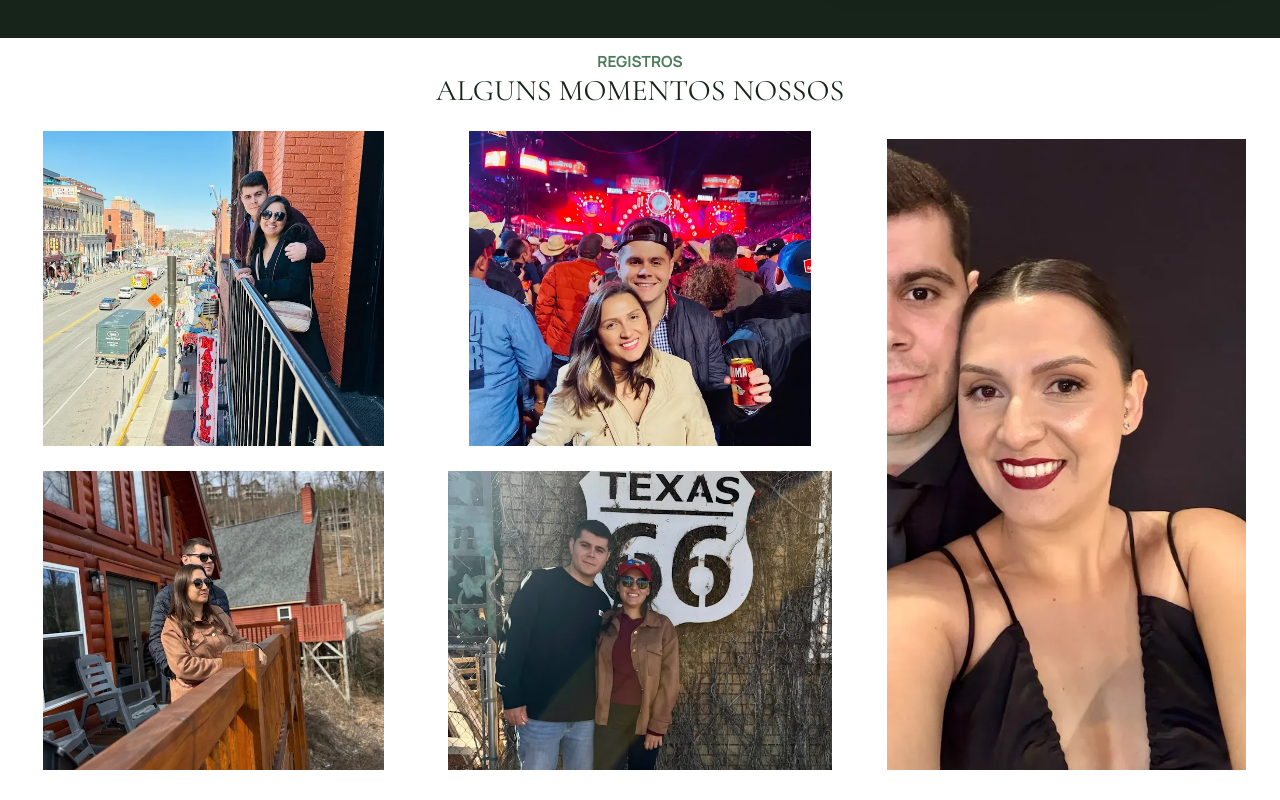
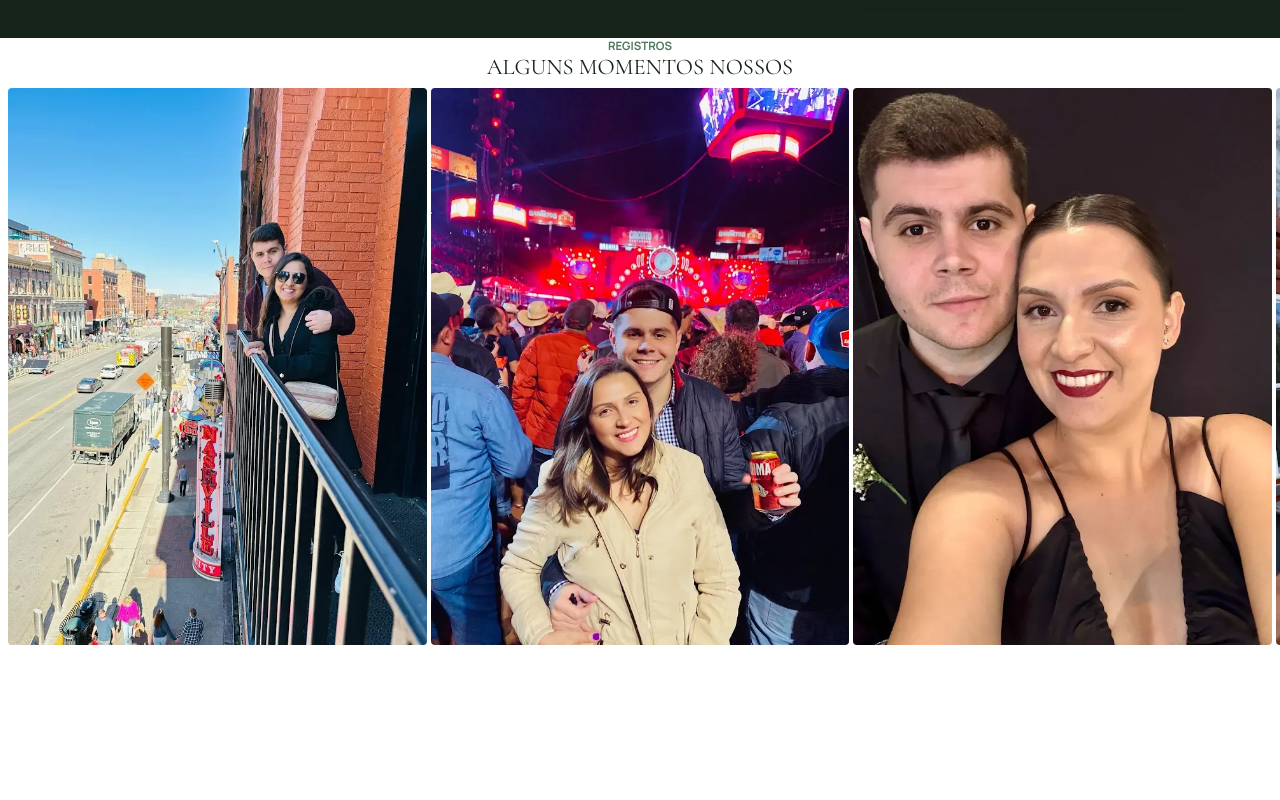
Before and after one commit to felipepereirafdpp/wedding-system-web, a React (Vite) app: page / in a window 1280 px wide. Shown: the part 2280-3080 px from the top of the page. Built offline with nearby package versions, Linux system fonts and the light colour scheme; a web font is replaced by a local one.

Commit message:
Fix: Arruma a visualização da tela galery

```diff
--- a/package.json
+++ b/package.json
@@ -10,6 +10,9 @@
     "preview": "vite preview"
   },
   "dependencies": {
+    "@emotion/react": "^11.14.0",
+    "@emotion/styled": "^11.14.1",
+    "@mui/material": "^9.4.0",
     "react": "^19.2.8",
     "react-dom": "^19.2.8",
     "react-router-dom": "^7.18.2"
--- a/src/Pages/Home/home.css
+++ b/src/Pages/Home/home.css
@@ -542,17 +542,23 @@
 
 
 .gallery {
-    background-color: white;
-    height: 100vh;
+    width: 100%;
+    height: 100dvh;
+    display: flex;
+    flex-direction: column;
 }
 
 .headerGalery {
-    height: 85px;
-    display: flex;
-    justify-content: center;
+    width: 100%;
     text-align: center;
-    flex-direction: column;
-    font-size: 160%;
+    font-size: 1.2rem;
+    flex-shrink: 0;
+}
+
+.containerGalery {
+    width: 100%;
+    flex: 1;
+    min-height: 0;
 }
 
 .textGalery {
@@ -568,105 +574,6 @@
     color: rgb(22, 36, 26);
 }
 
-.containerGalery {
-    display: grid;
-    height: 83%;
-    grid-template-columns: 1fr 1fr 1fr;
-    grid-template-rows: repeat(2, minmax(0, 1fr));
-    grid-template-areas:
-        'img1 img2 img5'
-        'img3 img4 img5'
-    ;
-}
-
-.img1 {
-    grid-area: img1;
-    display: flex;
-    justify-content: center;
-}
-
-.imgTeste1 {
-    background-color: pink;
-    width: 80%;
-    height: 95%;
-    display: flex;
-    align-self: center;
-}
-
-.img2 {
-    grid-area: img2;
-    display: flex;
-    justify-content: center;
-}
-
-.imgTeste2 {
-    background-color: pink;
-    width: 80%;
-    height: 95%;
-    display: flex;
-    align-self: center;
-}
-
-.img3 {
-    grid-area: img3;
-    display: flex;
-    justify-content: center;
-}
-
-.imgTeste3 {
-    background-color: pink;
-    width: 80%;
-    height: 90%;
-    display: flex;
-    align-self: center;
-}
-
-.img4 {
-    grid-area: img4;
-    display: flex;
-    justify-content: center;
-
-}
-
-.geralTeste {
-    width: 100%;
-    height: 100%;
-    object-fit: cover;
-    object-position: right center;
-}
-
-.geralTeste4 {
-    width: 100%;
-    height: 100%;
-    object-fit: cover;
-    object-position: center 30%;
-}
-
-.imgTeste4 {
-    background-color: pink;
-    width: 90%;
-    height: 90%;
-    display: flex;
-    align-self: center
-}
-
-.img5 {
-    grid-area: img5;
-    display: flex;
-    justify-content: center;
-    align-items: center;
-}
-
-.imgTeste5 {
-    width: 84%;
-    height: 95%;
-    background-color: pink;
-}
-
-.gifts {
-    background-color: yellow;
-    height: 100vh;
-}
 
 .footer {
     background-color: rgb(22, 36, 26);
@@ -680,7 +587,8 @@
     flex-direction: row;
     align-items: center;
     justify-content: space-between;
-  margin-bottom: 30px; /* Garante distância da linha */
+    margin-bottom: 30px;
+    /* Garante distância da linha */
 }
 
 .siglaFooter {
@@ -710,7 +618,7 @@
     margin-bottom: 1rem;
 }
 
-.footer h2{
+.footer h2 {
     color: white;
     font-family: 'Manrope', sans-serif;
     font-weight: 400;
--- a/src/Pages/Home/home.tsx
+++ b/src/Pages/Home/home.tsx
@@ -10,6 +10,8 @@ import imgCasal4 from '../../Assets/images/img4.webp';
 import imgCasal5 from '../../Assets/images/img5.webp';
 import logoFooter from '../../Assets/images/logoFooter.png';
 import Location from "./location";
+import ImageList from '@mui/material/ImageList';
+import ImageListItem from '@mui/material/ImageListItem';
 
 
 export default function HomePage() {
@@ -42,6 +44,71 @@ export default function HomePage() {
 
         window.location.href = link;
     };
+
+    const itemData = [
+        {
+            img: imgCasal1,
+            title: 'Breakfast',
+        },
+        {
+            img: imgCasal2,
+            title: 'Burger',
+        },
+        {
+            img: imgCasal3,
+            title: 'Camera',
+        },
+        {
+            img: imgCasal4,
+            title: 'Coffee',
+        },
+        {
+            img: imgCasal5,
+            title: 'Hats',
+        },
+        {
+            img: imgCasal1,
+            title: 'Breakfast',
+        },
+        {
+            img: imgCasal2,
+            title: 'Burger',
+        },
+        {
+            img: imgCasal3,
+            title: 'Camera',
+        },
+        {
+            img: imgCasal4,
+            title: 'Coffee',
+        },
+        {
+            img: imgCasal5,
+            title: 'Hats',
+        },
+        {
+            img: imgCasal1,
+            title: 'Breakfast',
+        },
+        {
+            img: imgCasal2,
+            title: 'Burger',
+        },
+        {
+            img: imgCasal3,
+            title: 'Camera',
+        },
+        {
+            img: imgCasal4,
+            title: 'Coffee',
+        },
+        {
+            img: imgCasal5,
+            title: 'Hats',
+        },
+
+
+    ];
 
 
     return (
@@ -154,31 +221,36 @@ export default function HomePage() {
                     <h1 className="titleGalery">ALGUNS MOMENTOS NOSSOS</h1>
                 </section>
                 <section className="containerGalery">
-                    <section className="img1">
-                        <section className="imgTeste1">
-                            <img className="geralTeste" src={imgCasal1} alt="" />
-                        </section>
-                    </section>
-                    <section className="img2">
-                        <section className="imgTeste2">
-                            <img className="geralTeste" src={imgCasal2} alt="" />
-                        </section>
-                    </section>
-                    <section className="img3">
-                        <section className="imgTeste3">
-                            <img className="geralTeste" src={imgCasal4} alt="" />
-                        </section>
-                    </section>
-                    <section className="img4">
-                        <section className="imgTeste4">
-                            <img className="geralTeste4" src={imgCasal5} alt="" />
-                        </section>
-                    </section>
-                    <section className="img5">
-                        <section className="imgTeste5">
-                            <img className="geralTeste" src={imgCasal3} alt="" />
-                        </section>
-                    </section>
+                    <ImageList
+                        variant="masonry"
+                        cols={3}
+                        sx={{
+                            width: '100%',
+                            height: '100%',
+                            overflowY: 'hidden',
+                            overflowX: 'auto',
+                            padding: '8px',
+                        }}
+                    >
+                        {itemData.map((item) => (
+                            <ImageListItem
+                                key={item.img}
+                                sx={{ width: '100%' }}
+                            >
+                                <img
+
+                                    src={item.img}
+                                    alt={item.title}
+                                    loading="lazy"
+                                    style={{
+                                        width: '100%',
+                                        display: 'block',
+                                        borderRadius: '4px',
+                                    }}
+                                />
+                            </ImageListItem>
+                        ))}
+                    </ImageList>
                 </section>
             </section>
 
```
Also changed, not shown: 1 other file (tests, documents, lock files or other folders). Lines whose indentation alone changed are shown as unchanged.
